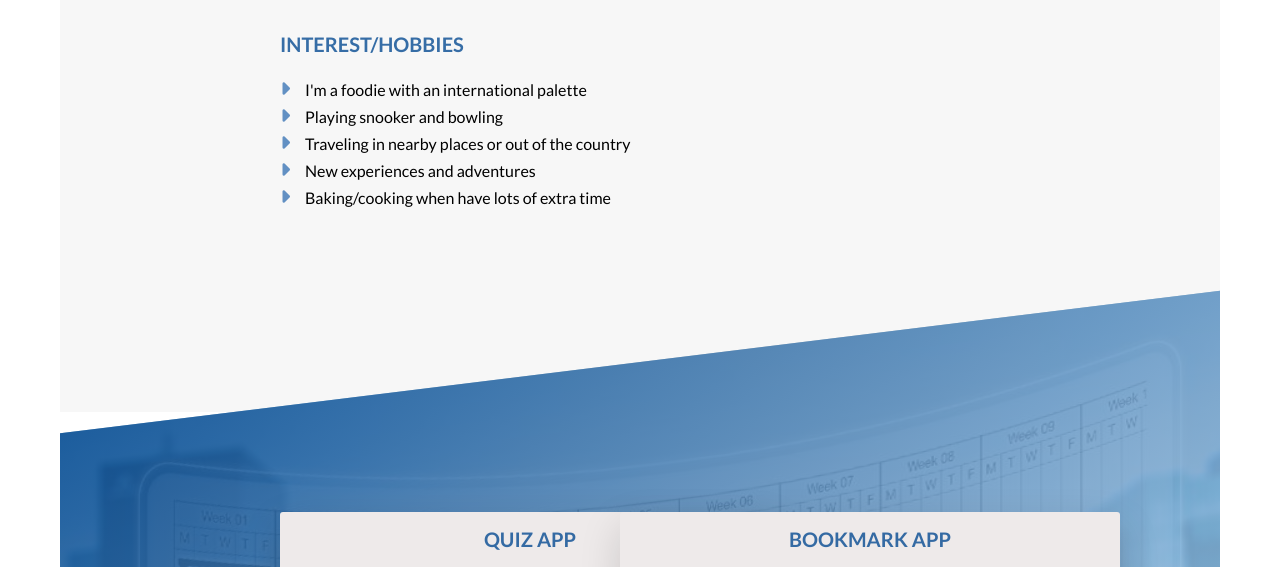
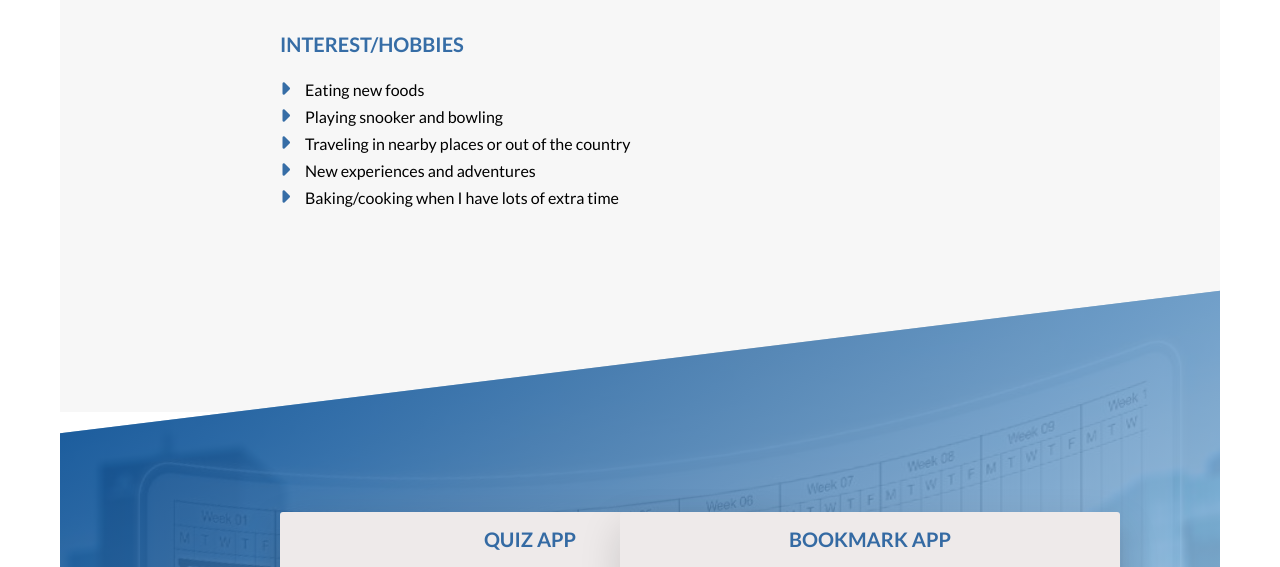
Before and after one commit to thinkful-ei-heron/Glaiza-Portfolio, a website: page index.html in a window 1280 px wide. Shown: the part 1062-1629 px from the top of the page. Drawn offline with nearby package versions, Linux system fonts and the light colour scheme.

Commit message:
update interest

```diff
--- a/index.css
+++ b/index.css
@@ -444,7 +444,7 @@ body, main {
 .about-interest > li > i {
     font-size: 2rem;
     margin-right: 1.5rem;
-    color: var(--color-primary-medium);
+    color: var(--color-primary-dark);
 }
 
 
--- a/index.html
+++ b/index.html
@@ -73,11 +73,11 @@
                             </h3>
                             <ul class="about-interest">
 
-                                <li><i class="fas fa-caret-right"></i>I'm a foodie with an international palette</li>
+                                <li><i class="fas fa-caret-right"></i>Eating new foods</li>
                                 <li><i class="fas fa-caret-right"></i>Playing snooker and bowling</li>
                                 <li><i class="fas fa-caret-right"></i>Traveling in nearby places or out of the country</li>
                                 <li><i class="fas fa-caret-right"></i>New experiences and adventures</li>
-                                <li><i class="fas fa-caret-right"></i>Baking/cooking when have lots of extra time</li>
+                                <li><i class="fas fa-caret-right"></i>Baking/cooking when I have lots of extra time</li>
                             </ul>
 
                     </div>
```
